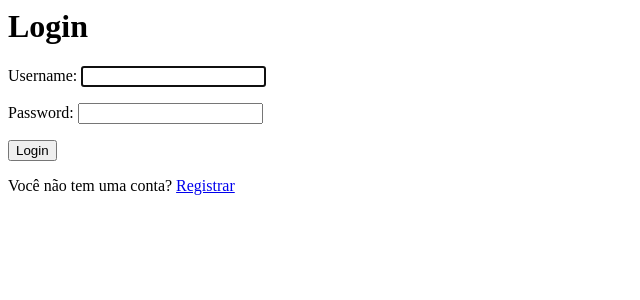
After one commit to thomzera/car-mec, a Django app: page /login/ in a window 1280 px wide. The commit adds this page. Shown: the top 300 px of the page, without its empty margins (0-640 px from the left). Run offline with Django 4.2, Linux system fonts and the light colour scheme.

Commit message:
feat: add login, logout e registro de usuários

```diff
--- a/project/core/templates/core/carros.html
+++ b/project/core/templates/core/carros.html
@@ -1,4 +1,3 @@
-<hr>
 <h1>Carros adicionados</h1>
 <a href="{% url 'cadastrar_carro' %}">Cadastrar carro</a>
 
--- /dev/null
+++ b/project/core/templates/core/login.html
@@ -0,0 +1,9 @@
+<h1>Login</h1>
+
+<form action="" method="POST">
+    {% csrf_token %}
+    {{form.as_p}}
+    <input type="submit" value="Login">
+</form>
+
+<p>Você não tem uma conta? <a href="{% url 'registrar' %}">Registrar</a></p>
--- a/project/core/urls.py
+++ b/project/core/urls.py
@@ -1,9 +1,15 @@
+from django.contrib.auth.views import LogoutView
 from django.urls import path
 
 from . import views
 
 urlpatterns = [
-    path("", views.index),
+    path("", views.index, name="index"),
+
+    # LOGIN LOGOUT REGISTER
+    path("login/", views.Login.as_view(), name="login"),
+    path("logout/", LogoutView.as_view(next_page="login"), name="logout"),
+    path("registrar/", views.RegistroUsuario.as_view(), name="registrar"),
 
     # CRUD CARROS
     path("carros/", views.ListaCarros.as_view(), name="carros"),
--- a/project/core/views.py
+++ b/project/core/views.py
@@ -1,4 +1,7 @@
-from django.shortcuts import render
+from django.contrib.auth import login
+from django.contrib.auth.forms import UserCreationForm
+from django.contrib.auth.views import LoginView
+from django.shortcuts import redirect, render
 from django.urls import reverse_lazy
 from django.views.generic.detail import DetailView
 from django.views.generic.edit import (CreateView, DeleteView, FormView,
@@ -11,6 +14,35 @@ from . import models
 # Create your views here.
 def index(request):
     return render(request, 'core/index.html')
+
+# ########## LOGIN & REGISTER ###########
+
+
+class Login(LoginView):
+    template_name = 'core/login.html'
+    fields = '__all__'
+    redirect_authenticated_user = True
+
+    def get_success_url(self):
+        return reverse_lazy('index')
+
+
+class RegistroUsuario(FormView):
+    template_name = 'core/registrar.html'
+    form_class = UserCreationForm
+    redirect_authenticated_user = True
+    success_url = reverse_lazy('index')
+
+    def form_valid(self, form):
+        user = form.save()
+        if user is not None:
+            login(self.request, user)
+        return super(RegistroUsuario, self).form_valid(form)
+
+    def get(self, *args, **kwargs):
+        if self.request.user.is_authenticated:
+            return redirect('index')
+        return super(RegistroUsuario, self).get(*args, **kwargs)
 
 
 # ########## CRUD CARRO ###########
```
Also changed, not shown: project/core/templates/core/index.html (+9 -1 lines), project/core/templates/core/registrar.html (added, +9 -0 lines).
